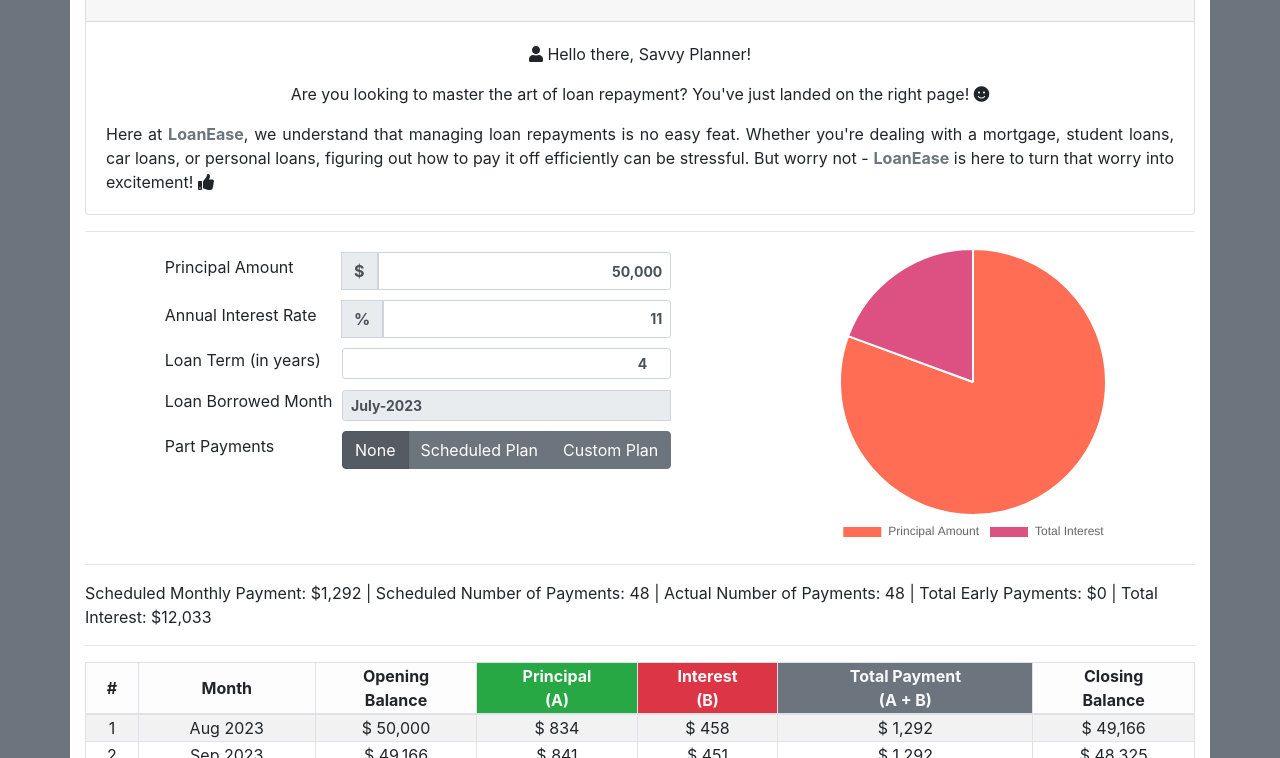
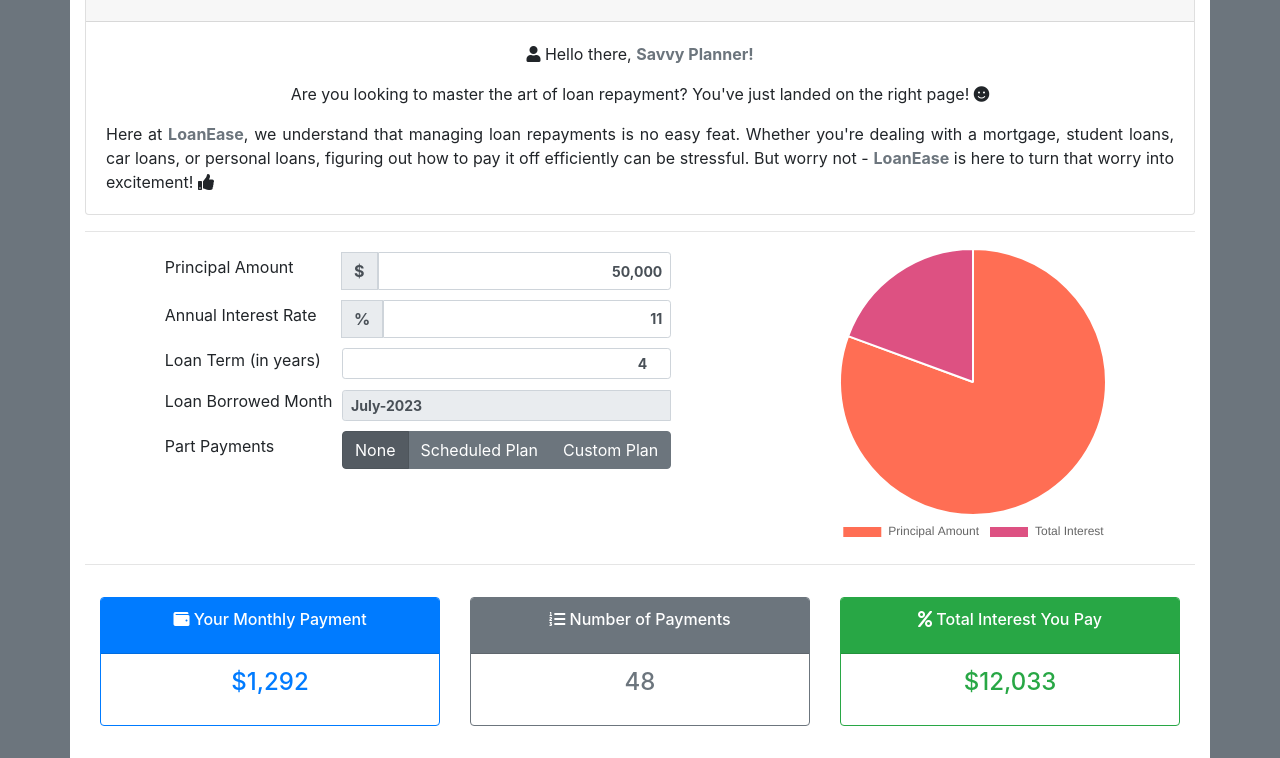
Before and after one commit to javadurai/loanease, a plain HTML site: page index.html in a window 1280 px wide. Shown: the part 194-952 px from the top of the page. Drawn offline with nearby package versions, Linux system fonts and the light colour scheme.

Commit message:
Looks and feel change

```diff
--- a/css/style.css
+++ b/css/style.css
@@ -2,9 +2,9 @@
   text-align: end;
 }
 
-body {
+/* body {
   background-color: #6c757d;
-}
+} */
 
 .container {
   background-color: #fff;
@@ -45,3 +45,7 @@ input[type="number"],
 #schedule {
   width: 100%;
 }
+
+.extra_payment_col {
+  width: 15%;
+}
--- a/index.html
+++ b/index.html
@@ -25,7 +25,7 @@
 
 </head>
 
-<body>
+<body class="bg-secondary">
   <div class="container">
 
     <div class=" text-center">
@@ -39,7 +39,8 @@
             <h3 class="card-title"> Welcome to LoanEase</h3>
           </div>
           <div class="card-body">
-            <p class="card-text"><i class="fas fa-user"></i> Hello there, Savvy Planner!</p>
+            <p class="card-text"><i class="fas fa-user"></i> Hello there, <strong class="text-secondary">Savvy
+                Planner!</strong></p>
 
             <p class="card-text">Are you looking to master the art of loan repayment? You've just landed on the right
               page! <i class="fas fa-smile"></i></p>
@@ -169,14 +170,81 @@
     <hr>
 
     <section>
-      <p>Scheduled Monthly Payment: $<span id="emi_amount"></span> | Scheduled Number of Payments: <span
-          id="number_of_payments"></span> | Actual Number
-        of
-        Payments: <span id="actual_number_of_payments"></span> | Total
-        Early Payments: $<span id="total_early_payments"></span> | Total Interest: $<span id="total_interest"></span>
-      </p>
+      <div class="container text-center py-3">
+        <!-- <h2 class="mb-5">Loan Payment Details</h2> -->
+        <div class="row align-items-end">
+          <div class="col">
+            <div class="card border-primary">
+              <div class="card-header bg-primary text-white">
+                <h6 class="card-title"><i class="fas fa-wallet"></i> Your Monthly Payment</h6>
+              </div>
+              <div class="card-body">
+                <h4 class="card-subtitle mb-2 text-primary">$<span id="emi_amount"></span></h4>
+              </div>
+            </div>
+          </div>
+          <div class="col">
+            <div class="card border-secondary">
+              <div class="card-header bg-secondary text-white">
+                <h6 class="card-title"><i class="fas fa-list-ol"></i> Number of Payments</h6>
+              </div>
+              <div class="card-body">
+                <h4 class="card-subtitle mb-2 text-secondary"><span id="number_of_payments"></span></h4>
+              </div>
+            </div>
+          </div>
+          <div class="col">
+            <div class="card border-success">
+              <div class="card-header bg-success text-white">
+                <h6 class="card-title"><i class="fas fa-percent"></i> Total Interest You Pay</h6>
+              </div>
+              <div class="card-body">
+                <h4 class="card-subtitle mb-2 text-success">$<span id="total_interest"></span></h4>
+              </div>
+            </div>
+          </div>
+        </div>
+      </div>
+    </section>
 
+    <section id="early_payments_section">
+      <div class="container text-center py-3">
+        <!-- <h2 class="mb-4">Loan Savings Summary</h2> -->
+        <div class="row align-items-end">
+          <div class="col">
+            <div class="card border-success">
+              <div class="card-header bg-success text-white">
+                <h6 class="card-title"><i class="fas fa-donate"></i> Total Early Payments</h6>
+              </div>
+              <div class="card-body">
+                <h4 class="card-subtitle mb-2 text-info">$<span id="total_early_payments"></span></h4>
+              </div>
+            </div>
+          </div>
+          <div class="col">
+            <div class="card border-info">
+              <div class="card-header bg-info text-white">
+                <h6 class="card-title"><i class="fas fa-check-circle"></i> Actual Number of Payments</h6>
+              </div>
+              <div class="card-body">
+                <h4 class="card-subtitle mb-2 text-success"><span id="actual_number_of_payments"></span></h4>
+              </div>
+            </div>
+          </div>
+          <div class="col">
+            <div class="card border-primary">
+              <div class="card-header bg-primary text-white">
+                <h6 class="card-title"><i class="fas fa-hand-holding-usd"></i> Money You Saved</h6>
+              </div>
+              <div class="card-body">
+                <h4 class="card-subtitle mb-2 text-primary">$<span id="money_saved"></span></h4>
+              </div>
+            </div>
+          </div>
+        </div>
+      </div>
     </section>
+
     <hr>
 
     <section>
--- a/js/app.js
+++ b/js/app.js
@@ -98,6 +98,8 @@ const numberOfPaymentsField = document.querySelector("#number_of_payments");
 const actNumberOfPaymentsField = document.querySelector("#actual_number_of_payments");
 const totalEarlyPaymentsField = document.querySelector("#total_early_payments");
 const totalInterestField = document.querySelector("#total_interest");
+
+const earlyPaymentsSection = document.querySelector("#early_payments_section");
 
 var amortSchedule = [];
 
@@ -232,7 +234,7 @@ function calculateEmiAmount() {
         tableBody += "<td class='text-center'>" + schedule.payment_date + "</td>";
         tableBody += "<td class='text-center'> $ " + schedule.beginning_balance + "</td>";
         tableBody += "<td class='text-center hide'> $ " + schedule.scheduled_payment + "</td>";
-        tableBody += "<td class='" + (isPartPaymentEnabled ? "" : "hide") + "'><input value='" + schedule.extra_payment + "' type='text' data-index='" + index + "' class='form-control form-control-sm extra_payments numeric' /></td>";
+        tableBody += "<td class='extra_payment_col " + (isPartPaymentEnabled ? "" : "hide") + "'><input value='" + schedule.extra_payment + "' type='text' data-index='" + index + "' class='form-control form-control-sm extra_payments numeric' /></td>";
         tableBody += "<td class='text-center'> $ " + schedule.principle + "</td>";
         tableBody += "<td class='text-center'> $ " + schedule.interest + "</td>";
         tableBody += "<td class='text-center'> $ " + schedule.total_payment + "</td>";
@@ -253,6 +255,12 @@ function calculateEmiAmount() {
 
     renderChart(loanAmount, totalInterest);
 
+    if (nom == amortSchedule.length) {
+      earlyPaymentsSection.style.display = "none";
+    } else {
+      earlyPaymentsSection.style.display = "revert";
+    }
+
     document.querySelectorAll(".extra_payments").forEach((e) => e.addEventListener("change", (e) => calculateEmiAmount()));
   }
 }
```
